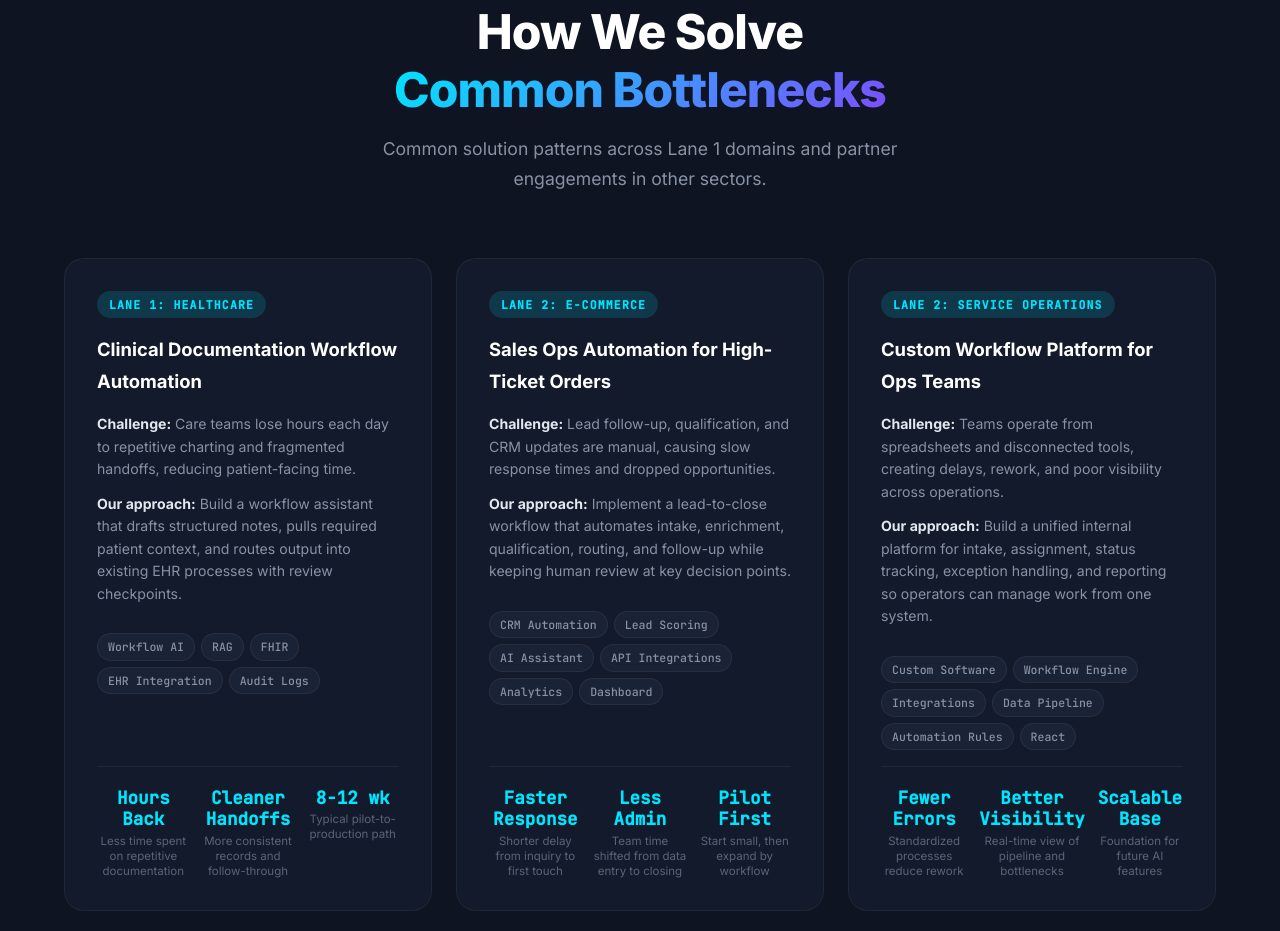
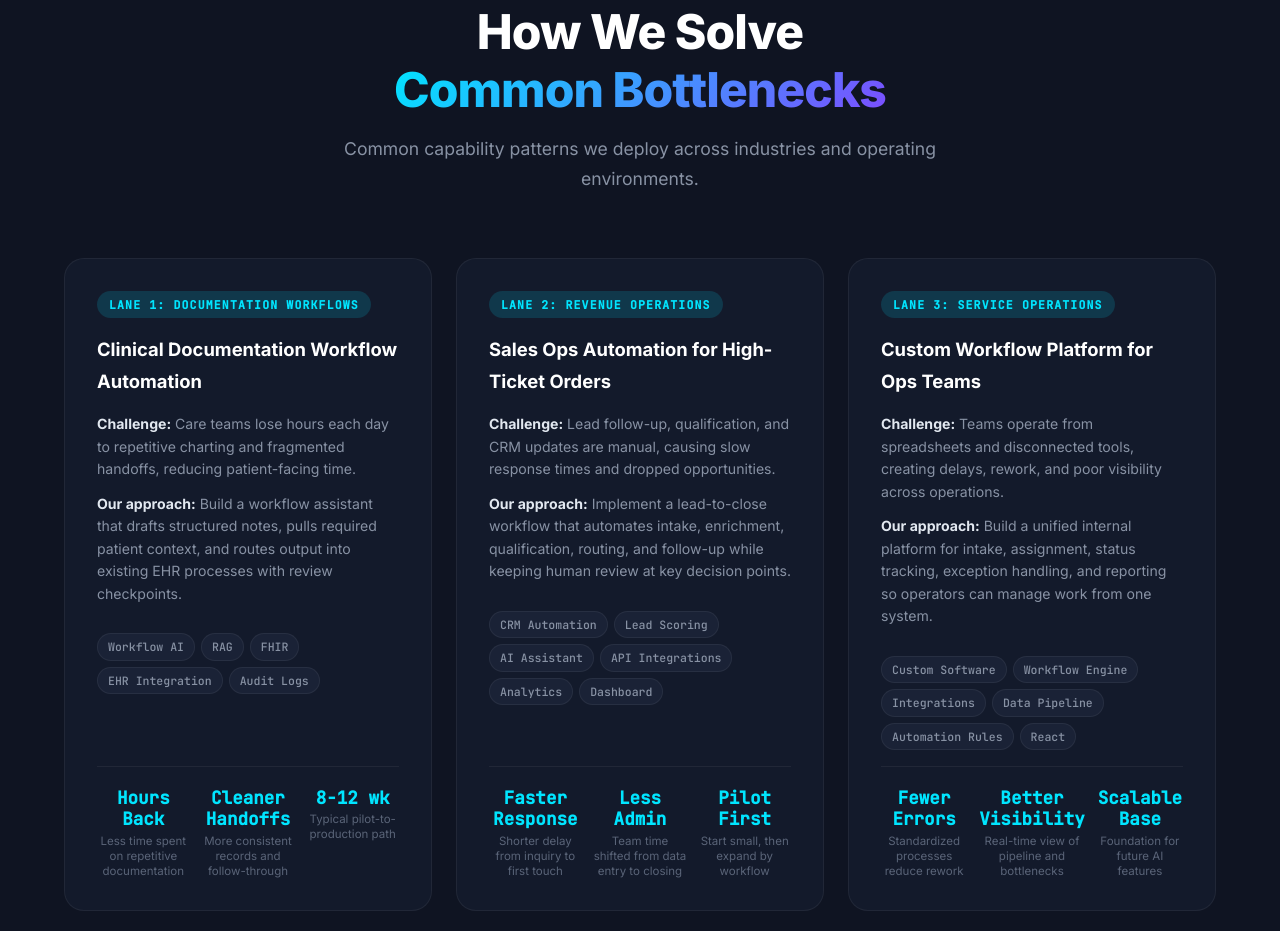
Before and after one commit to smby/cognitive-labs-website, a plain HTML site: page index.html in a window 1280 px wide. Shown: the part 5935-6866 px from the top of the page. Drawn offline with Linux system fonts and the light colour scheme.

Commit message:
Generalize lane messaging and fix Lane 3 label

```diff
--- a/index.html
+++ b/index.html
@@ -443,12 +443,12 @@
             <div class="section-header">
                 <span class="section-tag">Real Problems, Proven Patterns</span>
                 <h2 class="section-title">How We Solve<br><span class="gradient-text">Common Bottlenecks</span></h2>
-                <p class="section-desc">Common solution patterns across Lane 1 domains and partner engagements in
-                    other sectors.</p>
+                <p class="section-desc">Common capability patterns we deploy across industries and operating
+                    environments.</p>
             </div>
             <div class="cases-grid">
                 <div class="case-card" data-animate>
-                    <div class="case-industry">Lane 1: Healthcare</div>
+                    <div class="case-industry">Lane 1: Documentation Workflows</div>
                     <h3>Clinical Documentation Workflow Automation</h3>
                     <div class="case-problem">
                         <strong>Challenge:</strong> Care teams lose hours each day to repetitive charting and fragmented
@@ -481,7 +481,7 @@
                     </div>
                 </div>
                 <div class="case-card" data-animate>
-                    <div class="case-industry">Lane 2: E-commerce</div>
+                    <div class="case-industry">Lane 2: Revenue Operations</div>
                     <h3>Sales Ops Automation for High-Ticket Orders</h3>
                     <div class="case-problem">
                         <strong>Challenge:</strong> Lead follow-up, qualification, and CRM updates are manual, causing
@@ -516,7 +516,7 @@
                     </div>
                 </div>
                 <div class="case-card" data-animate>
-                    <div class="case-industry">Lane 2: Service Operations</div>
+                    <div class="case-industry">Lane 3: Service Operations</div>
                     <h3>Custom Workflow Platform for Ops Teams</h3>
                     <div class="case-problem">
                         <strong>Challenge:</strong> Teams operate from spreadsheets and disconnected tools, creating
```
